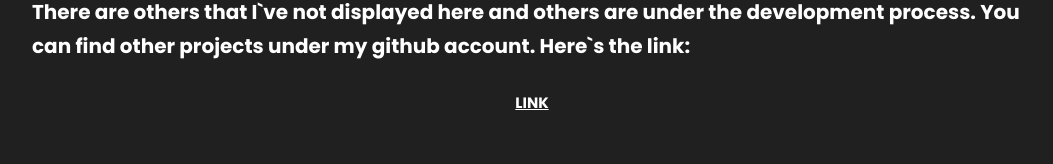
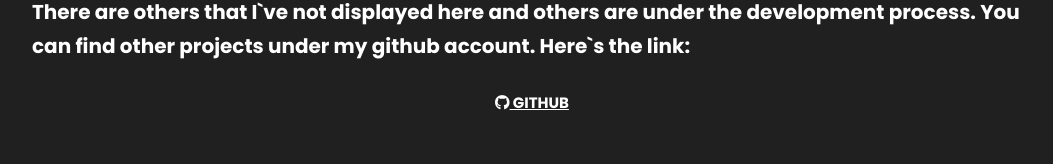
Before and after one commit to Ryckoh/Projects.section, a plain HTML site: page index.html in a window 1280 px wide. Shown: the part 2098-2262 px from the top of the page, without its empty margins (108-1161 px from the left). Drawn offline with Linux system fonts and the light colour scheme.

Commit message:
Update index.html

```diff
--- a/index.html
+++ b/index.html
@@ -80,7 +80,8 @@
 
             <h4>There are others that I`ve not displayed here and others are under the development process. You can find other projects under my github account.
                 Here`s the link:
-                <a href="https://github.com/Ryckoh" class="btn">Link</a>
+                <a href="https://github.com/Ryckoh" class="btn">
+                <i class="fab fa-github"></i> GitHub</a>
             </h4>
             <blockquote>
                 "In the realm of code, where logic meets creativity, a programmer finds their true wings,
```
